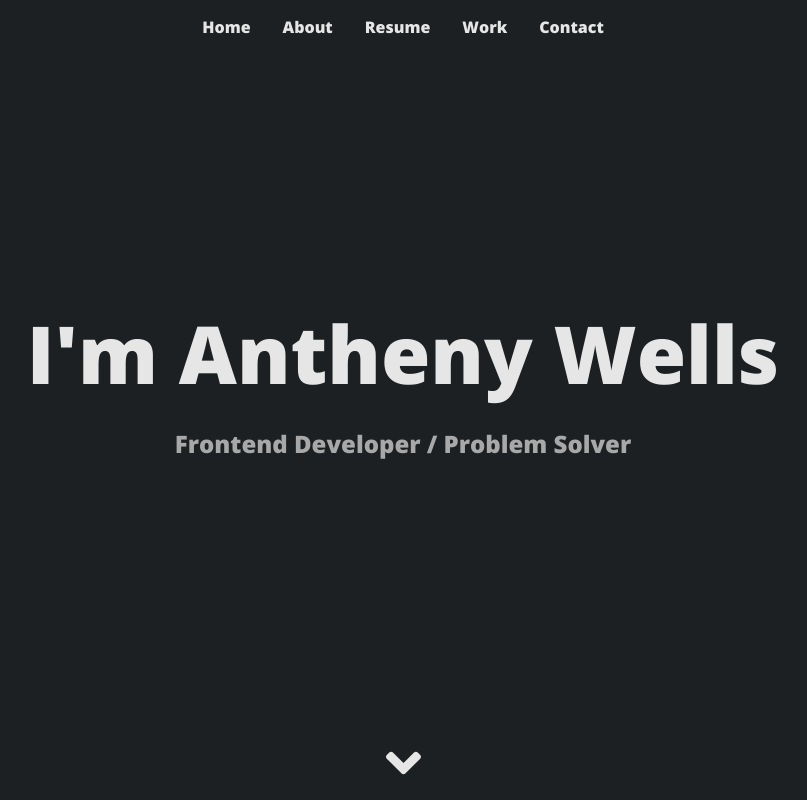
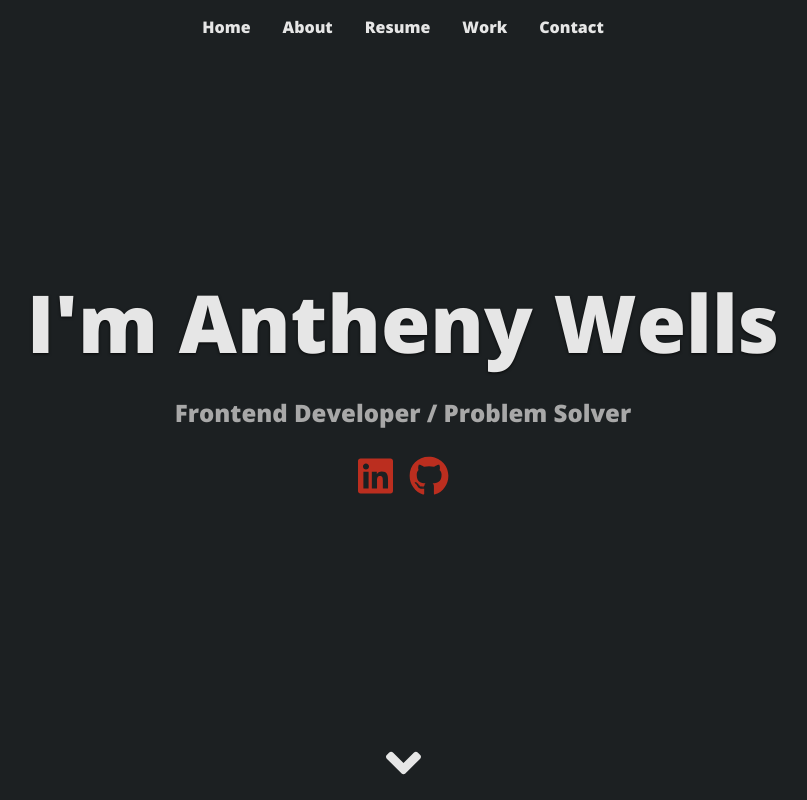
Before and after one commit to anthenywells/portfolio, a React (Create React App) app: page / in a window 1280 px wide. Shown: the whole page, without its empty margins (237-1044 px from the left). Built offline with nearby package versions, Linux system fonts and the light colour scheme.

Commit message:
hero social icons

```diff
--- a/package.json
+++ b/package.json
@@ -4,6 +4,7 @@
   "private": true,
   "dependencies": {
     "@fortawesome/fontawesome-svg-core": "^1.2.26",
+    "@fortawesome/free-brands-svg-icons": "^5.12.0",
     "@fortawesome/free-solid-svg-icons": "^5.12.0",
     "@fortawesome/react-fontawesome": "^0.1.8",
     "@testing-library/jest-dom": "^4.2.4",
--- a/src/components/Hero/Hero.jsx
+++ b/src/components/Hero/Hero.jsx
@@ -2,6 +2,7 @@ import React from "react";
 import "./Hero.scss";
 import { FontAwesomeIcon } from "@fortawesome/react-fontawesome";
 import { faAngleDown } from "@fortawesome/free-solid-svg-icons";
+import { faLinkedin, faGithub } from "@fortawesome/free-brands-svg-icons";
 
 function Hero() {
   return (
@@ -9,6 +10,15 @@ function Hero() {
       <div className="hero__heading">
         <h1>I'm Antheny Wells</h1>
         <h2>Frontend Developer / Problem Solver</h2>
+        <div className="hero__socials">
+          <a href="#">
+            <FontAwesomeIcon icon={faLinkedin} />
+          </a>
+
+          <a href="#">
+            <FontAwesomeIcon icon={faGithub} />
+          </a>
+        </div>
       </div>
       <div className="hero__arrow">
         <FontAwesomeIcon icon={faAngleDown} />
--- a/src/components/Hero/Hero.scss
+++ b/src/components/Hero/Hero.scss
@@ -13,15 +13,22 @@
   align-items: center;
   height: auto;
   margin-top: auto;
-  h1 {
+  > h1 {
     font-size: 5rem;
+    text-shadow: 0px 1px 3px rgba(0, 0, 0, .8);
     margin: 0;
   }
-  h2 {
+  > h2 {
     color: #a8a8a8;
   }
 }
-
+.hero__socials {
+  font-size: 2.5rem;
+  > a > svg {
+    margin: .5rem;
+    color: rgb(187, 46, 31);
+  }
+}
 .hero__arrow {
   margin-top: auto;
   font-size: 3.5rem;
```
Also changed, not shown: 1 other file (tests, documents, lock files or other folders).
